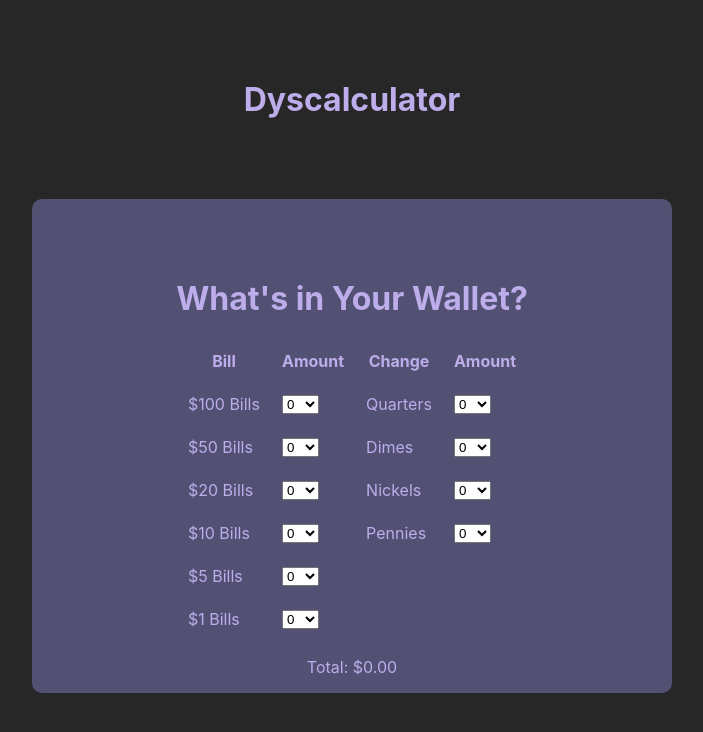
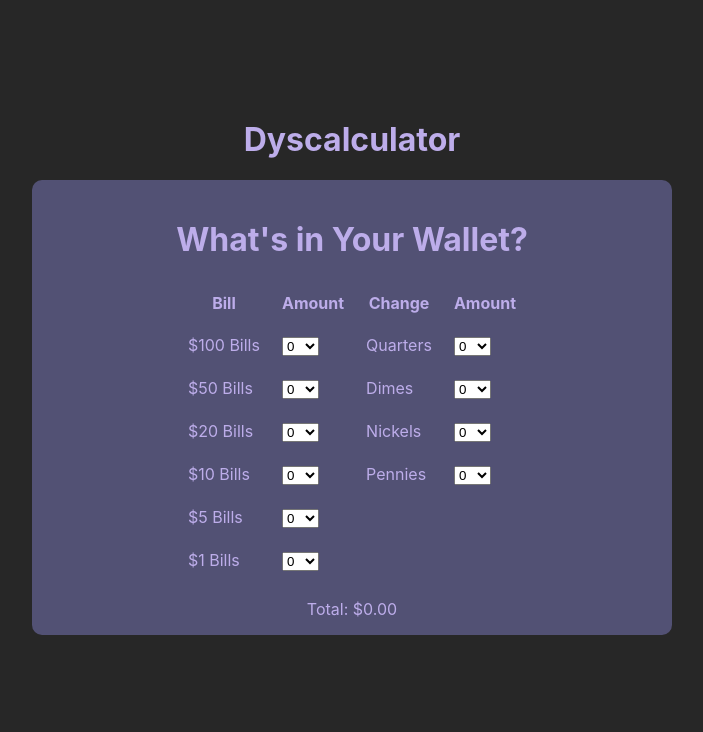
Before and after one commit to xrysen/dyscalculator, a React (Create React App) app: page / in a window 1280 px wide. Shown: the top 732 px of the page, without its empty margins (288-991 px from the left). Built offline with nearby package versions, Linux system fonts and the light colour scheme.

Commit message:
Styling updates and adds screenshot

```diff
--- a/src/App.css
+++ b/src/App.css
@@ -8,5 +8,9 @@ body {
 h1 {
   text-align: center;
   color: #BDADEA;
-  margin-top: 10vh;
+
 }
+
+.app {
+  margin-top: 15vh;
+}
--- a/src/App.js
+++ b/src/App.js
@@ -3,7 +3,7 @@ import Form from "./Components/Form";
 
 function App() {
   return (
-    <div className="App">
+    <div className="app">
       <h1>Dyscalculator</h1>
       <Form />
     </div>
--- a/src/Components/Form.css
+++ b/src/Components/Form.css
@@ -4,7 +4,6 @@
   background-color: #525174;
   justify-content: center;
   align-items: center;
-  margin-top: 10vh;
   width: 50vw;
   border-radius: 10px;
   color: #BDADEA;
@@ -17,3 +16,7 @@
 th, td {
   padding: 10px;
 }
+
+h1 {
+  margin-top: 40px;
+}
```
Also changed, not shown: 1 other file (tests, documents, lock files or other folders).
